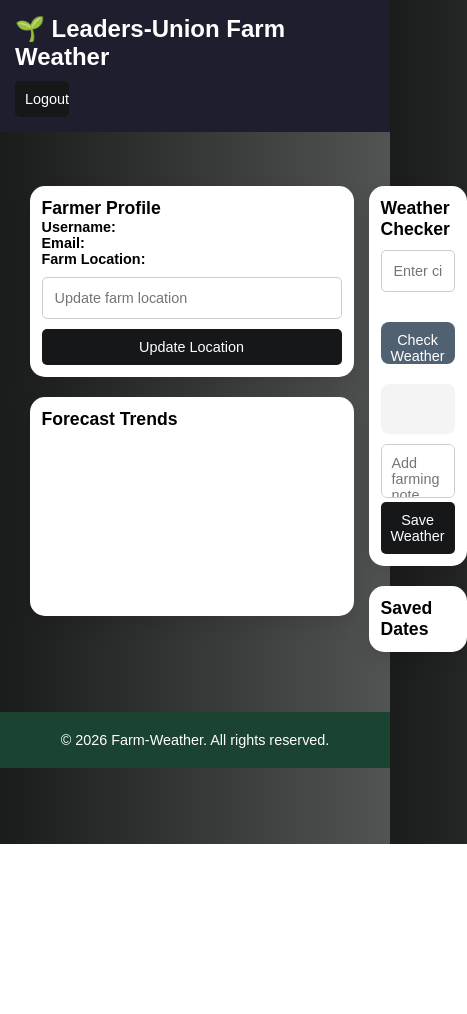
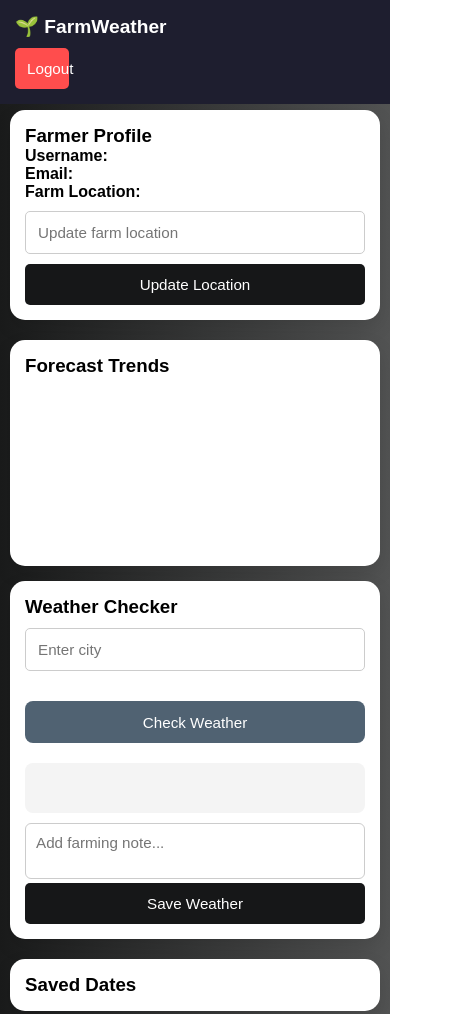
Before and after one commit to aarejamiu/farm-weather-project, a website: page frontend/dashboard.html in a window 390 px wide. Shown: the top 1014 px of the page, 467 px wide, since content can reach past the window. Before the commit the page ends 844 px from the top, so only its background shows below. Drawn offline with nearby package versions, Linux system fonts and the light colour scheme; no server answers; sample sign-in values are in the browser's storage.

Commit message:
Unresolve ux error

```diff
--- a/frontend/css/styles.css
+++ b/frontend/css/styles.css
@@ -83,7 +83,7 @@ a:hover {
 /* NAVBAR (Dashboard) */
 nav {
   width: 100%;
-  background-color: #1b4332;
+  background: #1b4332;
   color: white;
   padding: 15px;
   display: flex;
@@ -102,6 +102,7 @@ nav h2 {
 #logoutBtn {
   width: 15%;
   justify-content: right;
+  background: #ff4d4d;
 }
 /* DASHBOARD CONTAINER */
 body .container {
@@ -250,7 +251,7 @@ textarea {
 }
 
 footer {
-    background-color: #1b4332;
+    background: #1b4332;
     color: white;
     text-align: center;
     padding: 20px;
@@ -260,7 +261,7 @@ footer {
 /* =========================
    TABLETS
 ========================= */
-
+/*
 @media (max-width: 1024px) {
   .dashboard {
     grid-template-columns:
@@ -268,7 +269,7 @@ footer {
     gap: 15px;
     padding: 15px;
   }
-}
+} */
 
 @media (max-width: 768px) {
   body {
@@ -281,11 +282,18 @@ footer {
     padding: 15px;
   }
   .dashboard {
-    grid-template-columns: 1fr;
+    flex-direction: column;
+    width: 100%;
     padding: 10px;
     gap: 15px;
   }
+  .left-column,
+  .right-column {
+    width: 100%;
+    flex: none;
+  }
   .card {
+    width: 100%;
     padding: 15px;
     border-radius: 15px;
   }
@@ -293,9 +301,7 @@ footer {
     flex-direction: column;
     gap: 10px;
   }
-  .input-group input {
-    width: 100%;
-  }
+  .input-group input,
   .input-group button {
     width: 100%;
   }
@@ -311,11 +317,14 @@ footer {
     max-height: 300px;
     overflow-y: auto;
   }
+  .mobile-title {
+    display: none;
+}
 }
 /* =========================
    SMALL PHONES
 ========================= */
-@media (max-width: 480px) {
+/* @media (max-width: 480px) {
   h2 {
     font-size: 1.5rem;
   }
@@ -336,4 +345,33 @@ footer {
   .card {
     padding: 12px;
   }
+} */
+@media (max-width: 480px) {
+    .dashboard {
+        gap: 15px;
+        width: 100%;
+        padding: 10px;
+    }
+    .card {
+        padding: 15px;
+        border-radius: 15px;
+    }
+    input,
+    textarea,
+    button {
+        width: 100%;
+        font-size: 0.95rem;
+    }
+    .navbar h2 {
+        font-size: 1.2rem;
+    }
+    .forecast-card {
+      min-width: 100%;
+    }
+    .desktop-title {
+        display: none;
+    }
+    .mobile-title {
+        display: inline;
+    }
 }
--- a/frontend/dashboard.html
+++ b/frontend/dashboard.html
@@ -16,7 +16,15 @@
   <!-- NAVBAR -->
   <nav class="navbar">
 
-    <h2>🌱 Leaders-Union Farm Weather</h2>
+    <h2>
+        <span class="desktop-title">
+            🌱 Leaders-Union Farm Weather
+        </span>
+
+        <span class="mobile-title">
+            🌱 FarmWeather
+        </span>
+    </h2>
 
     <button id="logoutBtn">
       Logout
```
